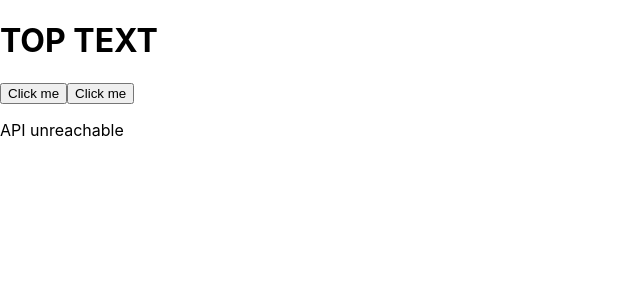
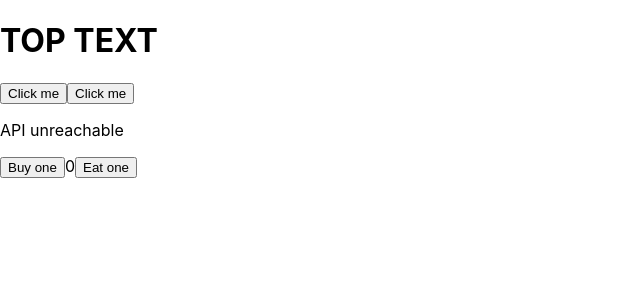
Before and after one commit to Leoric01/DemoApp, a React (Create React App) app in the folder frontend/react-training/: page / in a window 1280 px wide. Shown: the top 300 px of the page, without its empty margins (0-640 px from the left). Built offline with nearby package versions, Linux system fonts and the light colour scheme; no server answers.

Commit message:
created counter

```diff
--- /dev/null
+++ b/frontend/react-training/src/Counter.js
@@ -0,0 +1,24 @@
+import {useState} from "react";
+
+function Counter(){
+    const [counter, setCounter] = useState(0);
+
+    function increase(){
+
+    }
+
+    function decrease(){
+
+    }
+
+
+
+    return(
+        <>
+        <button>Buy one</button>
+        <span>{counter}</span>
+        <button>Eat one</button>
+        </>
+    )
+}
+export default Counter;
--- a/frontend/react-training/src/Joke.js
+++ b/frontend/react-training/src/Joke.js
@@ -1,7 +1,7 @@
 import React, { useState, useEffect } from 'react';
 
 function Joke() {
-    const [jokeData, setJokeData] = useState(null);
+    const [jokeData, setJokeData] = useState("");
 
     useEffect(() => {
         fetch('http://localhost:8080/joke/api')
@@ -15,7 +15,7 @@ function Joke() {
     }, []);
 
     return (
-        <div>
+        <>
             {jokeData ? (
                 <>
                     <p>{jokeData.setup}</p>
@@ -24,7 +24,7 @@ function Joke() {
             ) : (
                 <p>API unreachable</p>
             )}
-        </div>
+        </>
     );
 }
 
--- a/frontend/react-training/src/index.js
+++ b/frontend/react-training/src/index.js
@@ -5,16 +5,17 @@ import App from './App';
 import reportWebVitals from './reportWebVitals';
 import Button from './Button';
 import Joke from './Joke';
+import Counter from './Counter';
+
 const root = ReactDOM.createRoot(document.getElementById('root'));
 root.render(
   <React.StrictMode>
     <App />
     <Button />
     <Joke />
+    <Counter />
   </React.StrictMode>
 );
 
-// If you want to start measuring performance in your app, pass a function
-// to log results (for example: reportWebVitals(console.log))
-// or send to an analytics endpoint. Learn more: https://bit.ly/CRA-vitals
+
 reportWebVitals();
```
